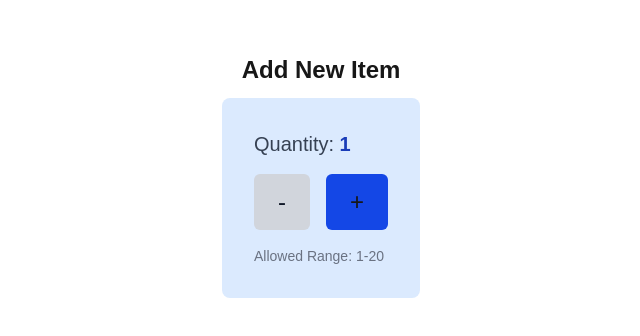
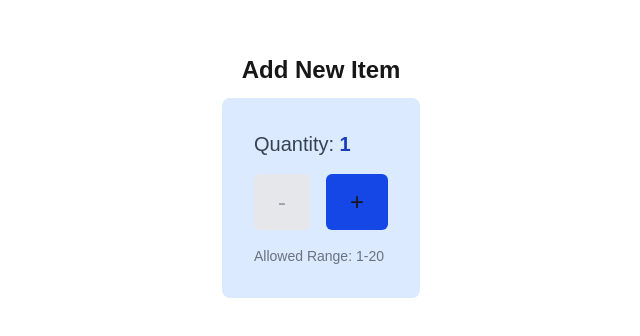
Before and after one commit to louielynmata/cprg306-assignments, a Next.js app: page /week-4 in a window 1280 px wide. Shown: the part 224-560 px from the top of the page, without its empty margins (319-959 px from the left). Built offline with nearby package versions, Linux system fonts and the light colour scheme.

Commit message:
Moved NewItem component to new-item. js / Added component to page.js and edited comment

```diff
--- a/app/week-4/new-item.js
+++ b/app/week-4/new-item.js
@@ -5,3 +5,46 @@
 // Setup NewItem Component
 // Add the "use client" directive to the top of the file.
 // Import the useState hook from React.
+"use client";
+import { useState } from "react";
+import { whiteContainer, Button } from "../styles";
+export default function NewItem() {
+  // Use states
+  const [quantity, setQuantity] = useState(1);
+
+  function increment() {
+    setQuantity(quantity < 20 ? quantity + 1 : quantity);
+  }
+
+  function decrement() {
+    setQuantity(quantity > 1 ? quantity - 1 : quantity);
+  }
+
+  return (
+    <section className={whiteContainer}>
+      <h2 className="text-xl">
+        <span className="text-gray-700">Quantity: </span>
+        <span className="font-bold text-blue-800">{quantity}</span>
+      </h2>
+
+      <div className="flex flex-row gap-4 my-4 w-full justify-items-start">
+        <button
+          onClick={decrement}
+          className={`${Button} text-gray-900 bg-blue-300 hover:bg-blue-400 disabled:bg-gray-200 disabled:text-gray-400`}
+          disabled={quantity <= 1}
+        >
+          -
+        </button>
+
+        <button
+          onClick={increment}
+          className={`${Button} bg-blue-700  hover:bg-blue-500 disabled:bg-blue-200 disabled:text-blue-400`}
+          disabled={quantity >= 20}
+        >
+          +
+        </button>
+      </div>
+      <p className="text-gray-500 text-sm">Allowed Range: 1-20</p>
+    </section>
+  );
+}
--- a/app/week-4/page.js
+++ b/app/week-4/page.js
@@ -1,55 +1,17 @@
 /*
 Louielyn Mata - CRPG 306-B WEBDEV2
-Assignment no. 3
+Assignment Week 4
 */
-"use client";
-import { useState } from "react";
-import { pageContainerMed, h1Styling, whiteContainer, Button } from "../styles";
 import NewItem from "./new-item";
+import { pageContainerMed, h1Styling } from "../styles";
 
 export default function Page() {
-  // Use states
-  const [quantity, setQuantity] = useState(1);
-
-  function increment() {
-    setQuantity(quantity < 20 ? quantity + 1 : quantity);
-    // Add conditional button "disabled" state
-  }
-
-  function decrement() {
-    setQuantity(quantity > 1 ? quantity - 1 : quantity);
-    // Add conditional button "disabled" state
-  }
-
   return (
     <main className={pageContainerMed}>
       <header>
         <h1 className={`${h1Styling} w-full`}>Add New Item</h1>
       </header>
-
-      <section className={whiteContainer}>
-        <h2 className="text-xl">
-          <span className="text-gray-700">Quantity: </span>
-          <span className="font-bold text-blue-800">{quantity}</span>
-        </h2>
-
-        <div className="flex flex-row gap-4 my-4 w-full justify-items-start">
-          <button
-            onClick={decrement}
-            className={`${Button} text-gray-900 bg-gray-300 hover:bg-gray-400`}
-          >
-            -
-          </button>
-
-          <button
-            onClick={increment}
-            className={`${Button} bg-blue-700  hover:bg-blue-500`}
-          >
-            +
-          </button>
-        </div>
-        <p className="text-gray-500 text-sm">Allowed Range: 1-20</p>
-      </section>
+      <NewItem />
     </main>
   );
 }
```
